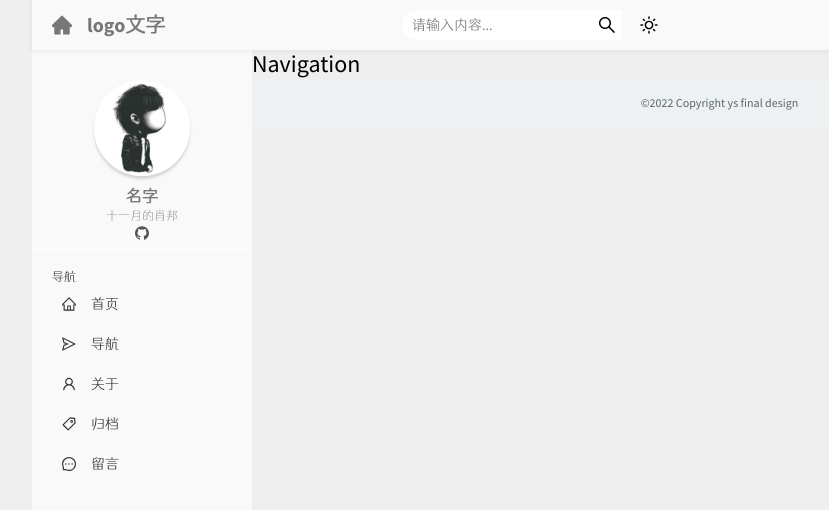
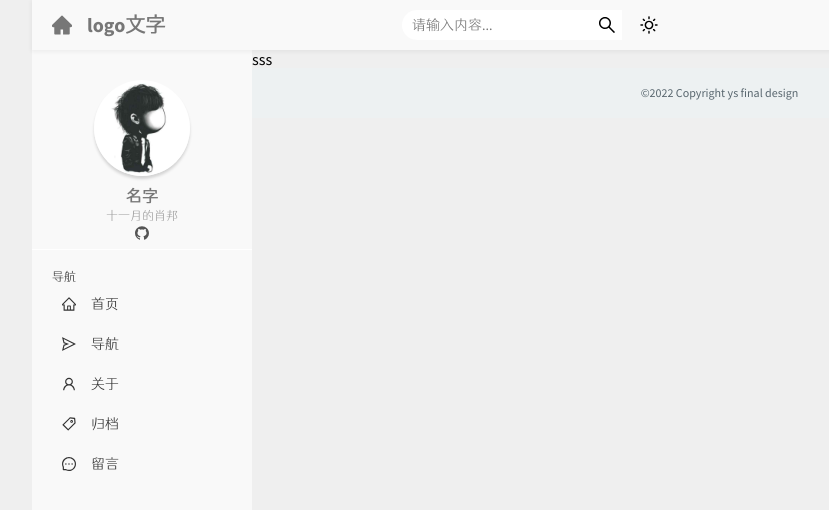
Before and after one commit to Xisney/ys-blog-fe, a React (Vite) app: page /navigation in a window 1280 px wide. Shown: the top 510 px of the page, without its empty margins (23-852 px from the left). Built offline with nearby package versions, Linux system fonts and the light colour scheme.

Commit message:
feat: init navigation page

```diff
--- a/src/pages/home/components/listCard/index.tsx
+++ b/src/pages/home/components/listCard/index.tsx
@@ -1,10 +1,6 @@
 import { FC } from 'react'
 import style from './style.module.less'
-import {
-  EyeOutlined,
-  ClockCircleOutlined,
-  CommentOutlined,
-} from '@ant-design/icons'
+import { EyeOutlined, ClockCircleOutlined } from '@ant-design/icons'
 
 interface CardProps {
   title: string
--- /dev/null
+++ b/src/pages/navigation/components/navCard/index.tsx
@@ -0,0 +1,22 @@
+import { FC } from 'react'
+import style from './style.module.less'
+import { NavCardItemProps } from '../navCardItem'
+import NavCardItem from '../navCardItem'
+
+export interface NavCardProps {
+  cardTitle: string
+  navCardItems: NavCardItemProps[]
+}
+
+const NavCard: FC<NavCardProps> = ({ cardTitle, navCardItems }) => {
+  return (
+    <div className={style['navCard-container']}>
+      <h3>{cardTitle}</h3>
+      {navCardItems.map((v, i) => (
+        <NavCardItem key={i} {...v} />
+      ))}
+    </div>
+  )
+}
+
+export default NavCard
--- a/src/pages/navigation/index.tsx
+++ b/src/pages/navigation/index.tsx
@@ -1,5 +1,8 @@
-const Navigation = ()=>{
-  return <h2>Navigation</h2>
+import { useMemo } from 'react'
+import NavCard, { NavCardProps } from './components/navCard'
+
+const Navigation = () => {
+  return <div className="navigation-container">sss</div>
 }
 
 export default Navigation
```
Also changed, not shown: src/pages/navigation/components/navCardItem/index.tsx (added, +15 -0 lines), public/react.png (added), src/pages/navigation/components/navCard/style.module.less (added), src/pages/navigation/components/navCardItem/style.module.less (added), src/pages/navigation/style.module.less (added).
